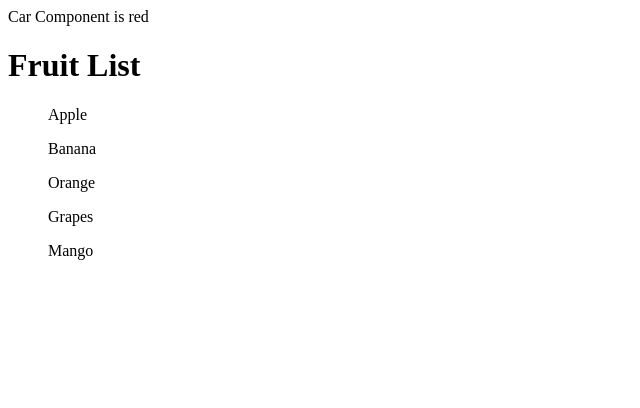
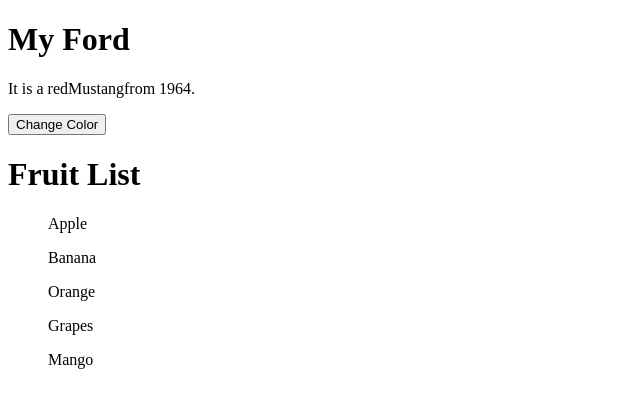
Before and after one commit to YourmixJNR/my-react-app, a React (Create React App) app: page / in a window 1280 px wide. Shown: the top 408 px of the page, without its empty margins (0-640 px from the left). Built offline with nearby package versions, Linux system fonts and the light colour scheme.

Commit message:
useState

```diff
--- a/src/class.jsx
+++ b/src/class.jsx
@@ -2,12 +2,31 @@
 class Car extends React.Component {
     constructor() {
         super();
-        this.state = {color : 'red'};
+        this.state = {
+            brand: "Ford",
+            model: "Mustang",
+            color: "red",
+            year: 1964
+        };
+    }
+
+    changeColor = () => {
+        this.setState({color: 'blue'})
     }
 
     render() {
         return (
-            <div>Car Component is {this.state.color}</div>
+            <div>
+                <h1>My {this.state.brand}</h1>
+                <p>
+                It is a {this.state.color}
+                 {this.state.model}
+                from {this.state.year}.
+                </p>
+                <button type="button" onClick={this.changeColor}>
+                    Change Color
+                </button>
+            </div>
         );
     }
 }
```
